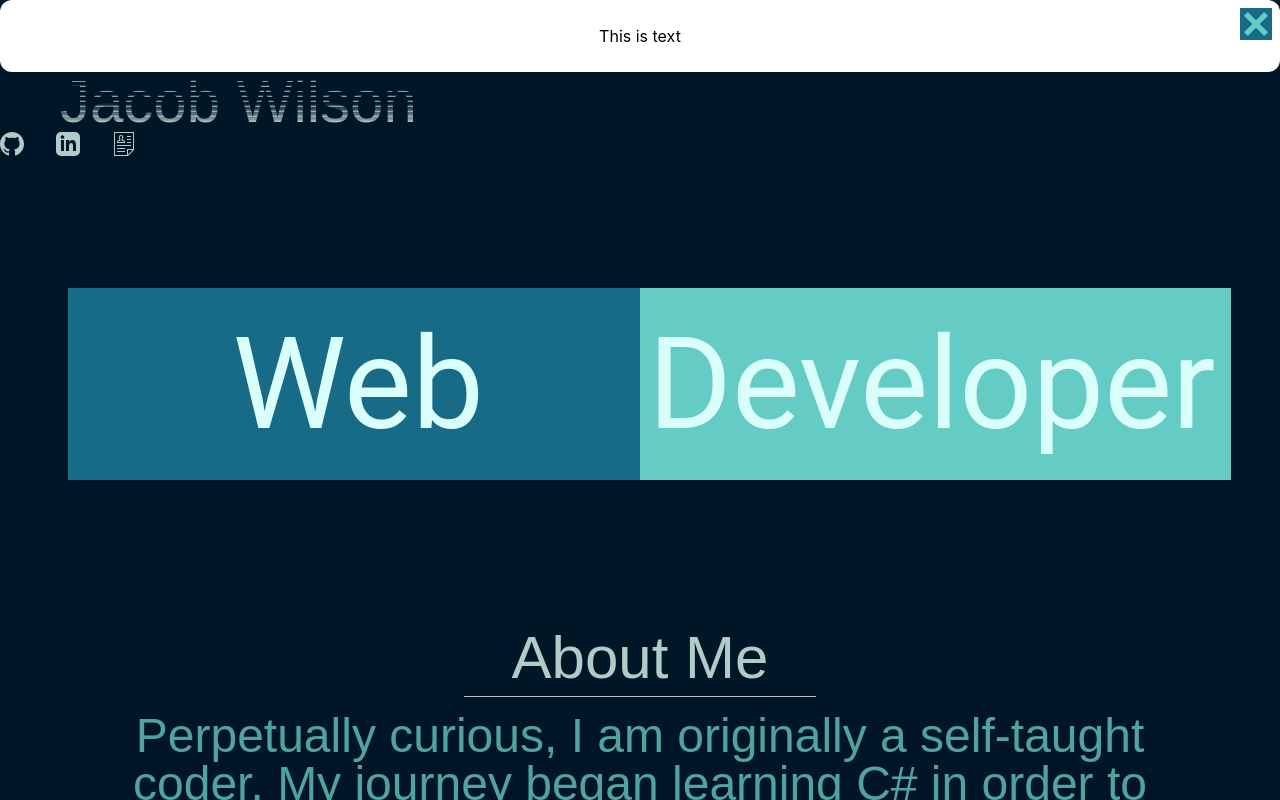
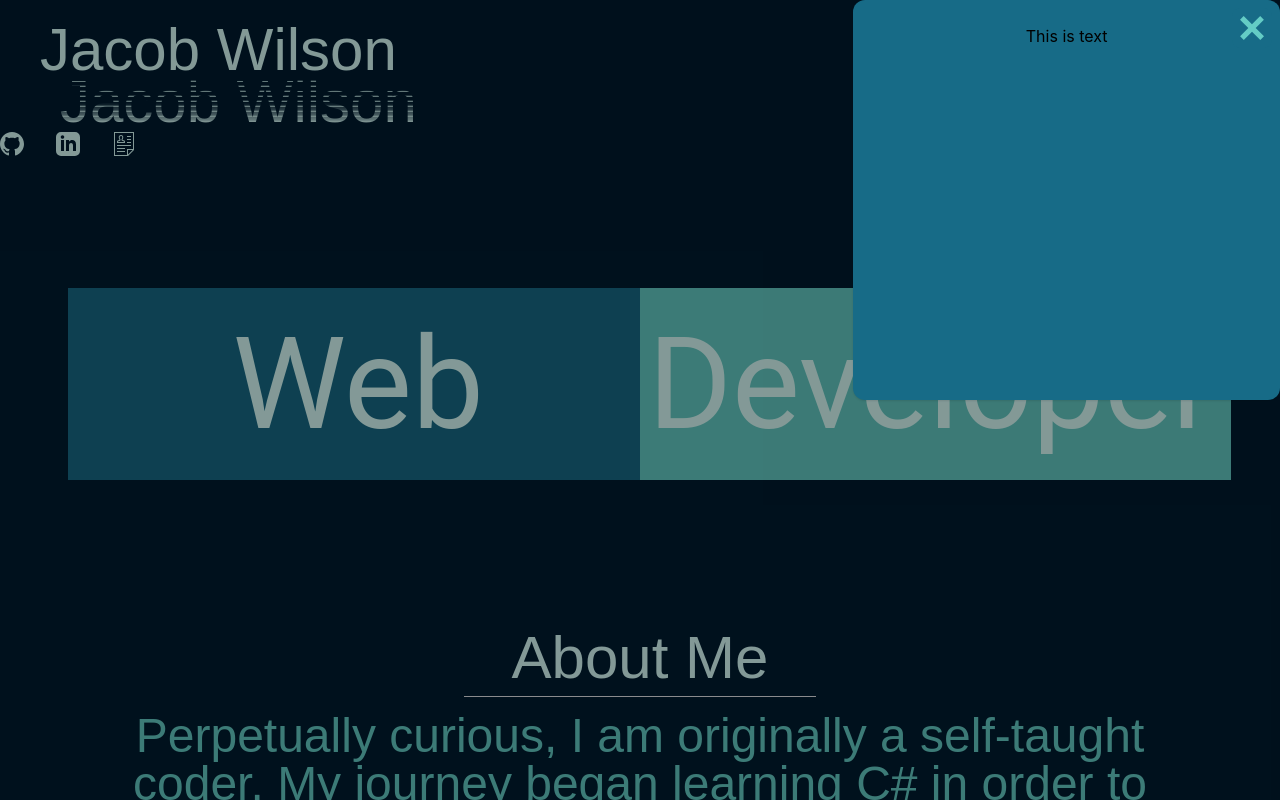
Before and after one commit to JLEWilson/PortfolioWebsite, a React (Create React App) app: page / in a window 1280 px wide. Both pictures are taken after a click on the button 1228 px from the left and 52 px from the top of the page. Shown: the top 800 px of the page. Built offline with nearby package versions, Linux system fonts and the light colour scheme; what tailwindcss-3d would draw is missing.

Commit message:
WIP adjust sizing and z positoin

```diff
--- a/src/components/modal.tsx
+++ b/src/components/modal.tsx
@@ -1,32 +1,22 @@
 import React from 'react';
 import { CloseIcon } from '../consts/icons';
-
-// interface modalProps {
-//     width: string | number
-//     height:string | number
-//     alignment: {
-//         top: string | number
-//         right: string | number
-//         bottom: string | number
-//         left: string | number
-//     }
-// }
 
 function Modal({ open, onClose, children }: any) {
   return (
     // backdrop
     <div
-      className={`fixed inset-0 justify-center items-center transition-colors
-            ${open ? 'visible bg-black/20' : 'invisible'}`}
+      className={`fixed z-10 inset-0 justify-center items-center transition-colors
+            ${open ? 'visible bg-black/40' : 'invisible'}`}
     >
       {/* modal */}
       <div
-        className={`bg-white rounded-xl shado p-6 transition-all
+        className={`bg-primary rounded-xl sticky shadow p-6 w-1/3 h-1/2 ml-auto transition-all
             ${open ? 'scale-100 opacity-100' : 'scale-125 opacity-0'}`}
       >
         <button
+          type="button"
           onClick={onClose}
-          className="absolute top-2 right-2 p-1 roudned-lg text-text bg-primary hover:bg-secondary"
+          className="absolute top-2 right-2 p-2 rounded-lg text-text bg-primary hover:bg-secondary"
         >
           {CloseIcon({ height: 24, width: 24 })}
         </button>
```
